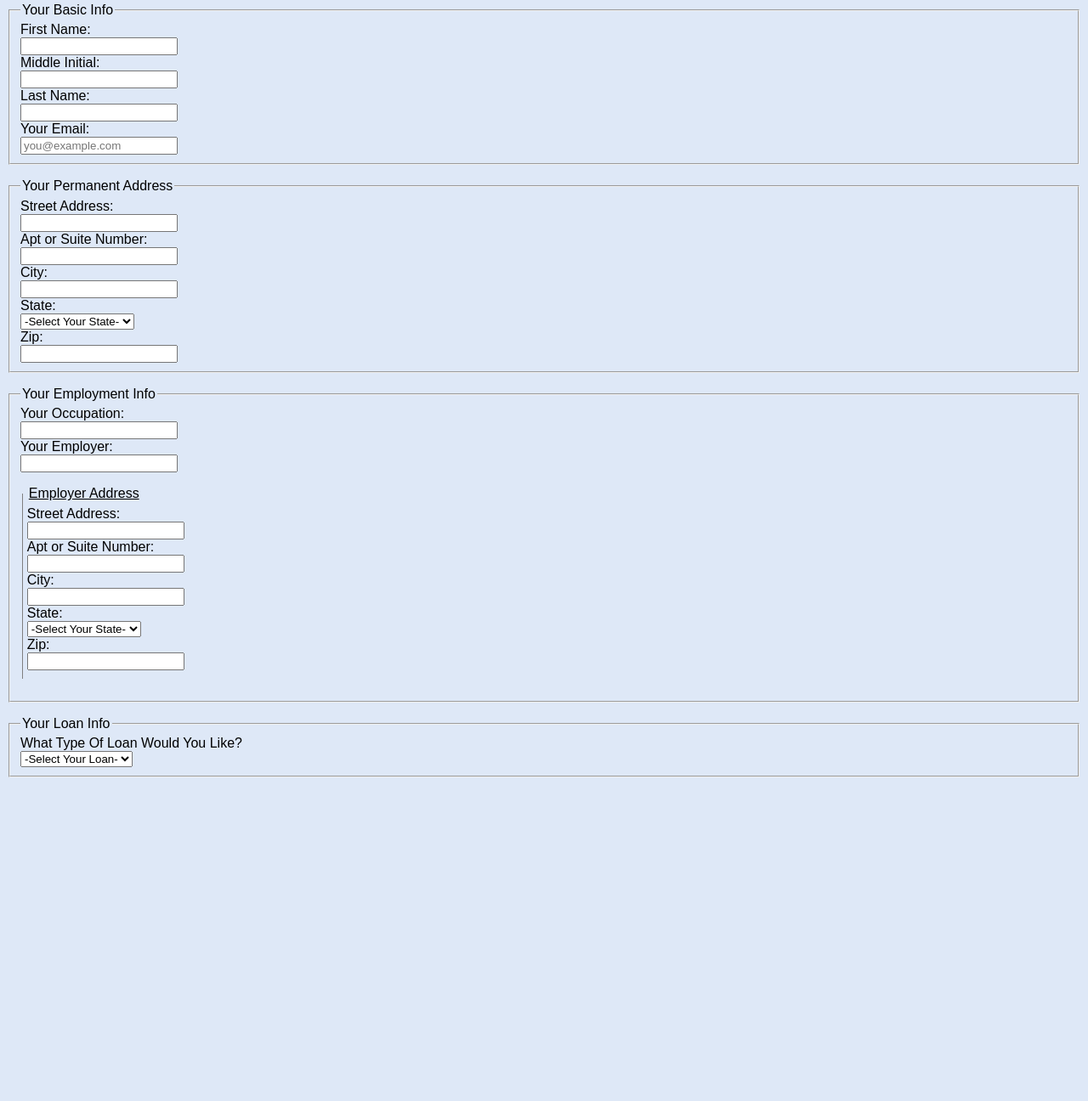
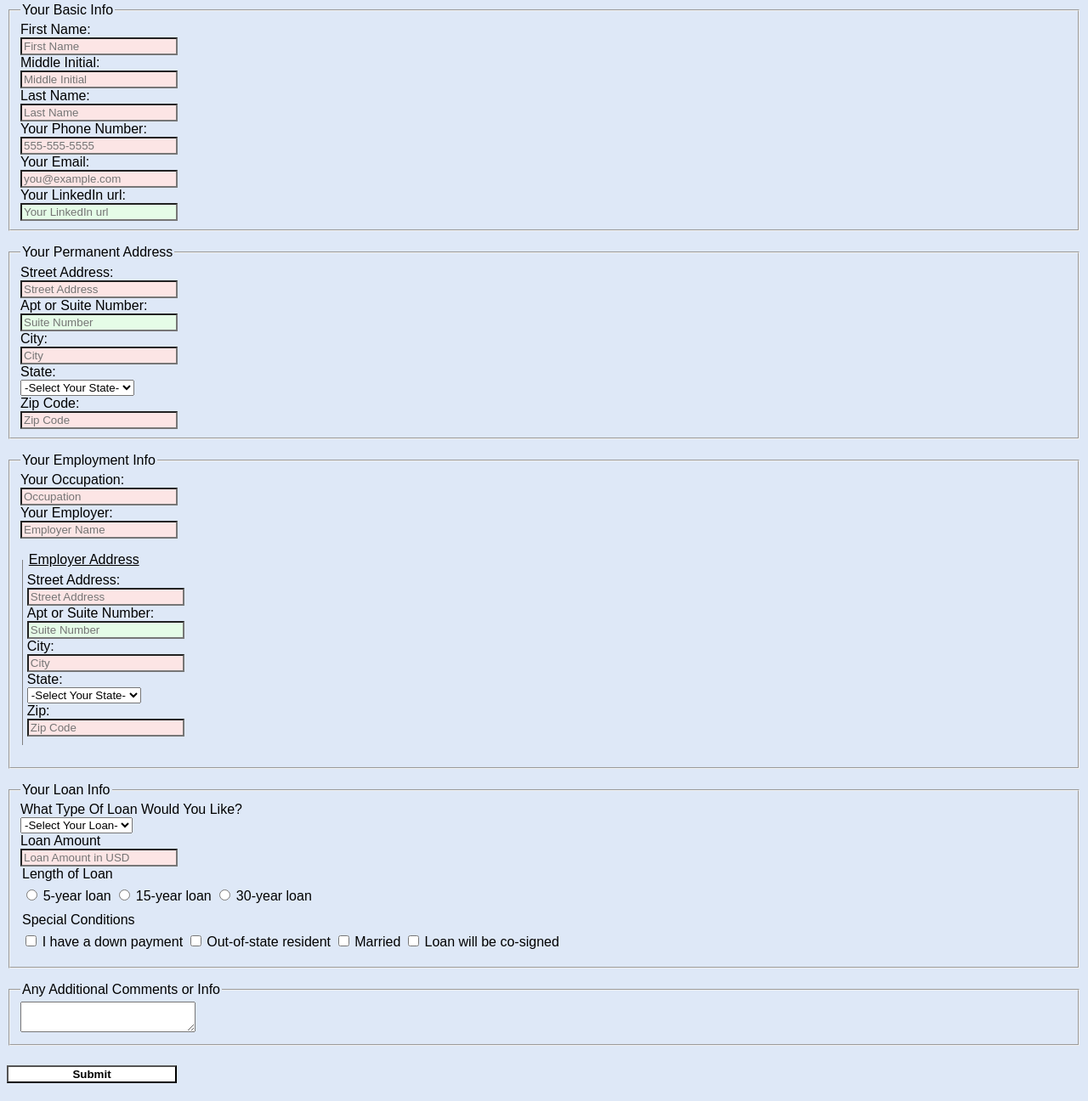
Before and after one commit to daniel-certa-1228/banking_form, a plain HTML site: page index.html in a window 1280 px wide. Shown: the part 106-1402 px from the top of the page at 85% size. Before the commit the page ends 1037 px from the top, so only its background shows below. Drawn offline with Linux system fonts and the light colour scheme.

Commit message:
Finish Basic Form

```diff
--- a/index.html
+++ b/index.html
@@ -17,28 +17,34 @@
 				<fieldset id="basic-info">
 					<legend>Your Basic Info</legend>
 						<label for="first_name">First Name:</label><br>
-						<input type="text" id="first_name" name="first_name" required><br>
+						<input type="text" id="first_name" name="first_name" placeholder="First Name" required><br>
 
 						<label for="middle_initial">Middle Initial:</label><br>
-						<input type="text" id="middle_initial" name="middle_initial" required><br>
+						<input type="text" id="middle_initial" name="middle_initial" placeholder="Middle Initial" required><br>
 
 						<label for="last_name">Last Name:</label><br>
-						<input type="text" id="last_name" name="last_name" required><br>
+						<input type="text" id="last_name" name="last_name" placeholder="Last Name" required><br>
+
+						<label for="phone_number">Your Phone Number:</label><br>
+						<input type="tel" id="phone_number" name="phone_number"  placeholder="555-555-5555" required><br>
 
 						<label for="user_email">Your Email:</label><br>
 						<input type="email" id="user_email" name="user_email" placeholder="you@example.com" required><br>
+
+						<label for="last_name">Your LinkedIn url:</label><br>
+						<input type="url" id="li_url" name="li_url" placeholder="Your LinkedIn url"><br>
 				</fieldset>
 
 				<fieldset id="mailing-address">
 					<legend>Your Permanent Address</legend>
 						<label for="street_address">Street Address:</label><br>
-						<input type="text" id="street_address" name="street_address" required><br>
+						<input type="text" id="street_address" name="street_address" placeholder="Street Address" required><br>
 
 						<label for="suite_number">Apt or Suite Number:</label><br>
-						<input type="text" id="suite_number" name="suite_number"><br>
+						<input type="text" id="suite_number" name="suite_number" placeholder="Suite Number"><br>
 
 						<label for="city">City:</label><br>
-						<input type="text" id="city" name="city" required><br>
+						<input type="text" id="city" name="city" placeholder="City" required><br>
 
 						<label for="state">State:</label><br>
 						<select name="state" id="state">
@@ -95,29 +101,29 @@
 							<option value="Wyoming">Wyoming</option>
 						</select><br>
 
-						<label for="zip_code">Zip:</label><br>
-						<input type="text" id="zip_code" name="zip_code" required><br>
+						<label for="zip_code">Zip Code:</label><br>
+						<input type="text" id="zip_code" name="zip_code" placeholder="Zip Code" required><br>
 				</fieldset>
 
 				<fieldset>
 					<legend>Your Employment Info</legend>
 
 						<label for="occupation">Your Occupation:</label><br>
-						<input type="text" id="occupation" name="occupation" required><br>
+						<input type="text" id="occupation" name="occupation" placeholder="Occupation" required><br>
 
 						<label for="employer">Your Employer:</label><br>
-						<input type="text" id="employer" name="employer" required><br>
+						<input type="text" id="employer" name="employer" placeholder="Employer Name" required><br>
 
 						<fieldset id="emp-address">
 							<legend class="underlined">Employer Address</legend>
 								<label for="employer_street">Street Address:</label><br>
-								<input type="text" id="employer_street" name="employer_street" required><br>
+								<input type="text" id="employer_street" name="employer_street" placeholder="Street Address" required><br>
 
 								<label for="employer_suite">Apt or Suite Number:</label><br>
-								<input type="text" id="employer_suite" name="employer_suiter"><br>
+								<input type="text" id="employer_suite" name="employer_suiter" placeholder="Suite Number"><br>
 
 								<label for="employer_city">City:</label><br>
-								<input type="text" id="employer_city" name="employer_city" required><br>
+								<input type="text" id="employer_city" name="employer_city" placeholder="City" required><br>
 
 								<label for="employer_state">State:</label><br>
 								<select name="employer_state" id="employer_state">
@@ -175,7 +181,7 @@
 								</select><br>
 
 								<label for="employer_zip_code">Zip:</label><br>
-								<input type="text" id="employer_zip_code" name="employer_zip_code" required>
+								<input type="text" id="employer_zip_code" name="employer_zip_code" placeholder="Zip Code" required>
 
 						</fieldset>
 
@@ -191,7 +197,29 @@
 									<option value="Arkansas">Mortgage</option>
 								</select><br>
 
+								<label for="loan_amount">Loan Amount</label><br>
+								<input type="text" id="loan_amount" name="loan_amount" placeholder="Loan Amount in USD" required>
+					<fieldset class="loan-length">
+						<legend class="length-legend">Length of Loan</legend>
+							<input type="radio" name="loan-length" value="5_year" class="radio">5-year loan
+							<input type="radio" name="loan-length" value="15_year" class="radio">15-year loan
+							<input type="radio" name="loan-length" value="30_year" class="radio">30-year loan
+					</fieldset>
+					<fieldset class="loan-length">
+						<legend class="length-legend">Special Conditions</legend>
+							<input type="checkbox" name="down_payment" value="down_payment" class="radio">I have a down payment
+							<input type="checkbox" name="out_of_state" value="out_of_state" class="radio">Out-of-state resident
+							<input type="checkbox" name="married" value="married" class="radio">Married
+							<input type="checkbox" name="co_signer" value="co_signer" class="radio">Loan will be co-signed
+					</fieldset>
 				</fieldset>
+				<fieldset>
+					<legend>Any Additional Comments or Info</legend>
+						<textarea></textarea>
+
+				</fieldset>
+
+				<input type="submit" name="submit" value="Submit" id="submit">
 
 			</form>
 		</div>
--- a/main.css
+++ b/main.css
@@ -19,12 +19,40 @@ h3 {
 	margin-top: .5em;
 }
 
+textarea {
+	min-width: 200px;
+}
+
+input:invalid {
+	background-color: #fce5e5;
+}
+
+input:valid {
+	background-color: #e5fce7;
+}
+
+
 /*=============================
 	Class Styles
 =============================*/
 
 .underlined {
 	text-decoration: underline;
+}
+
+.radio {
+	margin-right: .5em;
+}
+
+.loan-length {
+	/*margin-top: 1em;*/
+	border: none;
+	padding-left: 0;
+	margin-bottom: 0;
+}
+
+.length-legend {
+	padding-left: 0;
 }
 
 /*=============================
@@ -37,3 +65,15 @@ h3 {
 	padding-left: .3em;
 	border-left: 1px solid grey;
 }
+
+#submit {
+	width: 200px;
+	margin-top: .5em;
+	margin-bottom: 1em;
+	background-color: white;
+	font-weight: bold;
+}
+
+#submit:hover {
+	background-color: #e5fce7;
+}
```
